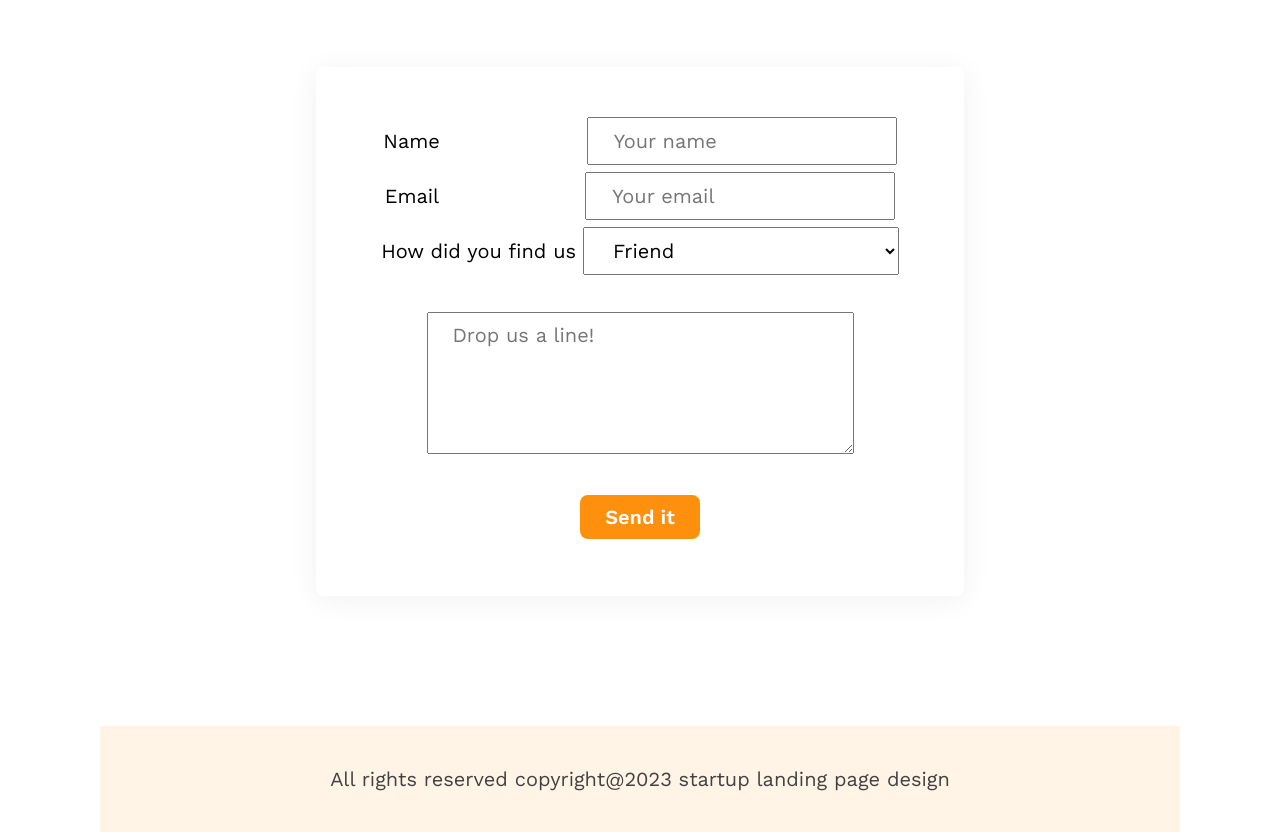
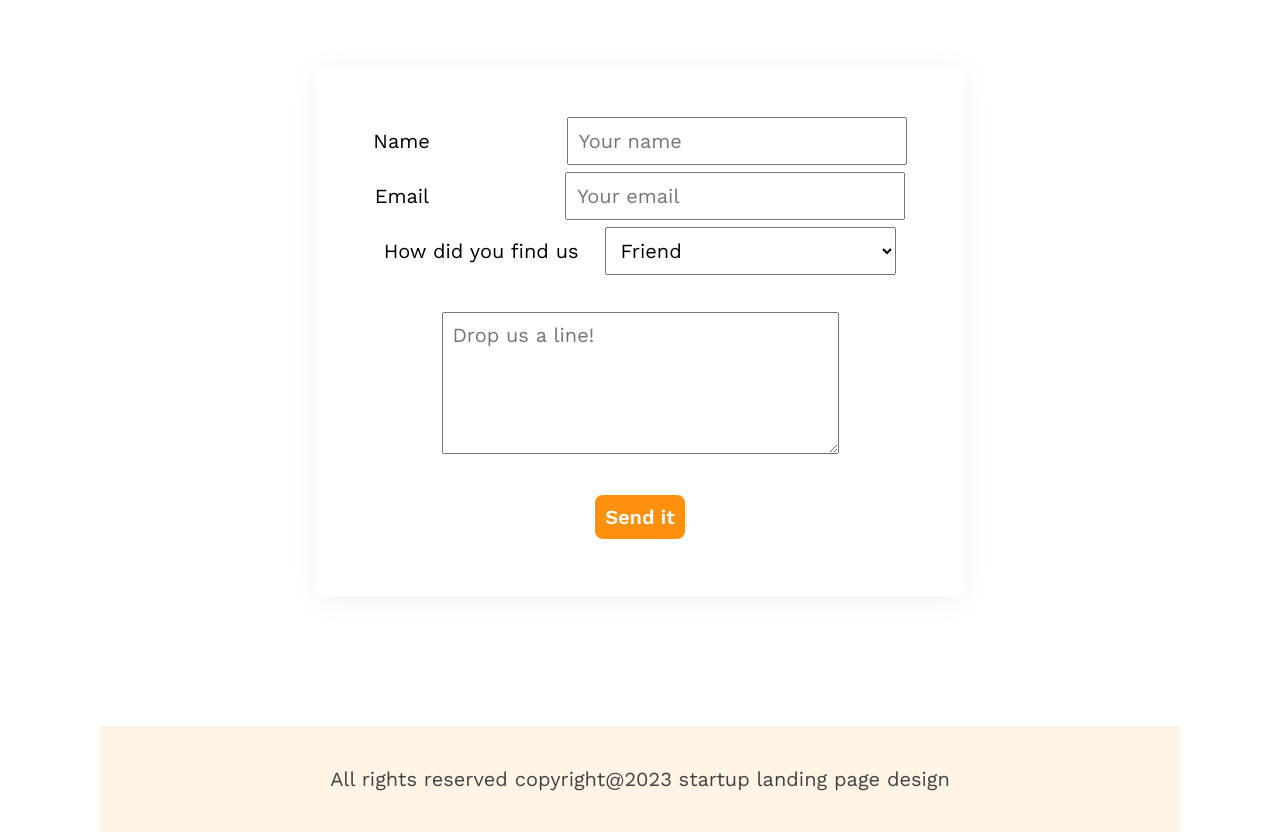
Before and after one commit to Anayet-dev/g-three-architect, a plain HTML site: page index.html in a window 1280 px wide. Shown: the part 3877-4709 px from the top of the page. Drawn offline with nearby package versions, Linux system fonts and the light colour scheme.

Commit message:
Revised again

```diff
--- a/css/style.css
+++ b/css/style.css
@@ -302,16 +302,18 @@ textarea,
 select {
     font-size: 2rem;
     margin-bottom: 0.7rem;
-    padding: 1rem 2.5rem;
+    padding: 1rem 1rem;
 }
 
 input[type="text"],
 input[type="email"] {
-    margin-left: 14rem;
+    margin-left: 13rem;
+    padding-right: 7rem;
 }
 
 select {
-    padding-right: 12.6rem;
+    padding-right: 11.6rem;
+    margin-left: 2rem;
 }
 
 input[type="checkbox"] {
```
